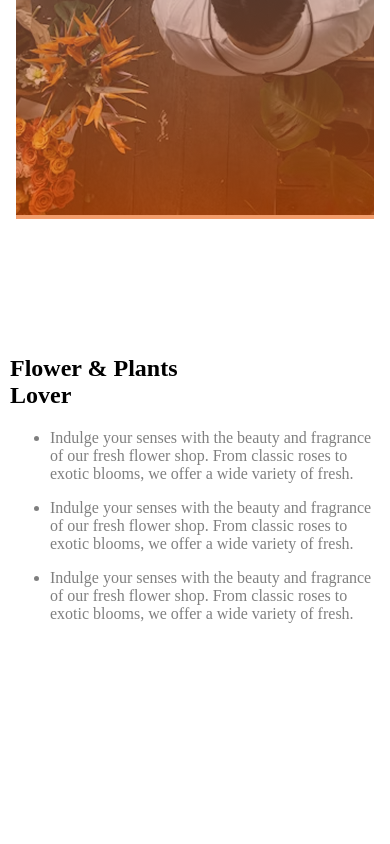
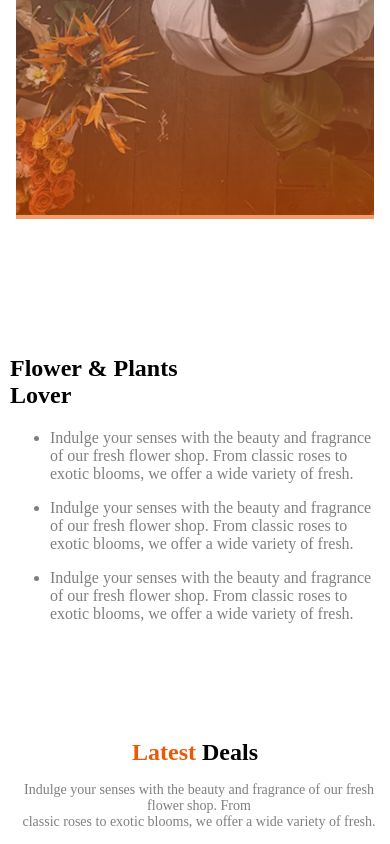
Before and after one commit to asadulislam3348/B12A02-Responsive-Flowers, a plain HTML site: page index.html in a window 390 px wide. Shown: the part 3534-4378 px from the top of the page. Before the commit the page ends 4191 px from the top, so only its background shows below. Drawn offline with Linux system fonts and the light colour scheme.

Commit message:
add responsive Join Section

```diff
--- a/index.html
+++ b/index.html
@@ -115,6 +115,10 @@
 </div>
 </section>
 
-
+ <!-- Join Section -->
+  <div class="Join-Section">
+    <h1><span>Latest</span> Deals</h1>
+    <p>Indulge your senses with the beauty and fragrance of our fresh flower shop. From <br> classic roses to exotic blooms, we offer a wide variety of fresh.</p>
+  </div>
 </body>
 </html>
--- a/style.css
+++ b/style.css
@@ -66,30 +66,28 @@ body {
 }
 
 /* card */
-.card-container{
+.card-container {
   display: grid;
 
-  grid-template-columns: repeat(4,1fr);
-
+  grid-template-columns: repeat(4, 1fr);
 }
 
-.card{
+.card {
   width: 100%;
   max-width: 270px;
   text-align: center;
-margin:auto;
+  margin: auto;
   margin-bottom: 20px;
 }
-.card-container h4{
+.card-container h4 {
   font-size: 22px;
   font-weight: 500;
-
 }
-.card-container h2{
+.card-container h2 {
   font-size: 22px;
   font-weight: 700;
 }
-.card-container button{
+.card-container button {
   width: 270px;
   height: 50px;
   justify-content: center;
@@ -101,30 +99,53 @@ border: none;
 }
 
 /* Plants-Lover-Section */
-.Plants-Lover-Section{
+.Plants-Lover-Section {
   display: flex;
   gap: 100px;
   margin-top: 150px;
 }
-.Plants-Lover-img{
+.Plants-Lover-img {
   width: 540px;
   height: 597px;
   margin: 0px 10px;
-background: linear-gradient(180.00deg, rgba(103, 171, 234, 0.24),rgba(233, 90, 8, 0.6) 100%),url(image);
+  background: linear-gradient(
+      180deg,
+      rgba(103, 171, 234, 0.24),
+      rgba(233, 90, 8, 0.6) 100%
+    ),
+    url(image);
 }
-.Plants-Lover-text h1{
+.Plants-Lover-text h1 {
   font-size: 50px;
   font-weight: 700;
-color:rgb(0, 0, 0)
+  color: rgb(0, 0, 0);
 }
-.Plants-Lover-text li{
+.Plants-Lover-text li {
   color: rgba(0, 0, 0, 0.5);
   font-size: 22px;
   font-weight: 400;
   margin-top: 20px;
 }
 
-
+/*  Join Section  */
+.Join-Section {
+  text-align: center;
+  margin-top: 100px;
+}
+.Join-Section span {
+  color: rgb(233, 90, 8);
+}
+.Join-Section h1 {
+  font-size: 50px;
+  font-weight: 700;
+  text-align: center;
+}
+.Join-Section p {
+  color: rgba(0, 0, 0, 0.5);
+  font-size: 22px;
+  font-weight: 400;
+  text-align: center;
+}
 
 /* Navbar-Responsive: iPhone 14/15 */
 
@@ -185,7 +206,7 @@ margin-top: 20px;
   }
 }
 /* card header & description-Responsive: iPhone 14/15 */
-@media screen and (max-width: 431px){
+@media screen and (max-width: 431px) {
   .card-head-description h1 {
     font-size: 24px;
     font-weight: 700;
@@ -194,25 +215,24 @@ margin-top: 20px;
     font-size: 14px;
     font-weight: 400;
     margin: 16px 10px;
-  text-align:center ;
+    text-align: center;
   }
-
 }
 
 /*Card-Responsive: iPhone 14/15 */
-@media screen and (max-width: 431px){
-.card-container{
+@media screen and (max-width: 431px) {
+  .card-container {
     display: grid;
     gap: 12px;
-  grid-template-columns: repeat(2,1fr);
+    grid-template-columns: repeat(2, 1fr);
     padding: 0 16px;
   }
 
-.card{
+  .card {
     width: 100%;
     /* max-width: 270px; */
     text-align: center;
-margin-right:10px;
+    margin-right: 10px;
     margin-bottom: 20px;
     flex: 1;
   }
@@ -223,35 +243,38 @@ flex: 1;
 }
 
 /* Plants-Lover-Section */
-@media screen and (max-width: 431px){
-  .Plants-Lover-Section{
+@media screen and (max-width: 431px) {
+  .Plants-Lover-Section {
     display: flex;
     flex-direction: column;
-  margin:30px 10px 18px;
+    margin: 30px 10px 18px;
     align-items: center;
-
   }
-.Plants-Lover-img{
-  width:100%;
-  max-width:358px;
+  .Plants-Lover-img {
+    width: 100%;
+    max-width: 358px;
     height: auto;
     margin: 18px 0px;
     flex: none;
-background: linear-gradient(180.00deg, rgba(103, 171, 234, 0.24),rgba(233, 90, 8, 0.6) 100%),url(image);
+    background: linear-gradient(
+        180deg,
+        rgba(103, 171, 234, 0.24),
+        rgba(233, 90, 8, 0.6) 100%
+      ),
+      url(image);
     overflow: hidden;
     display: block;
-
   }
-.Plants-Lover-text h1{
+  .Plants-Lover-text h1 {
     font-size: 24px;
     font-weight: 700;
-color:rgb(0, 0, 0);
+    color: rgb(0, 0, 0);
     text-align: left;
     gap: 16px;
     margin-top: 18px;
   }
 
-.Plants-Lover-text li{
+  .Plants-Lover-text li {
     color: rgba(0, 0, 0, 0.5);
     font-size: 16px;
     font-weight: 400;
@@ -259,3 +282,23 @@ margin-top: 16px;
     text-align: left;
   }
 }
+
+/*  Join Section  */
+@media screen and (max-width: 431px){
+  .Join-Section {
+  text-align: center;
+  margin-top: 100px;
+}
+.Join-Section h1 {
+  font-size: 24px;
+  font-weight: 700;
+  text-align: center;
+}
+.Join-Section p {
+  color: rgba(0, 0, 0, 0.5);
+  font-size: 14px;
+  font-weight: 400;
+  text-align: center;
+  padding-left: 8px;
+}
+}
```
Lines whose indentation alone changed are shown as unchanged.
